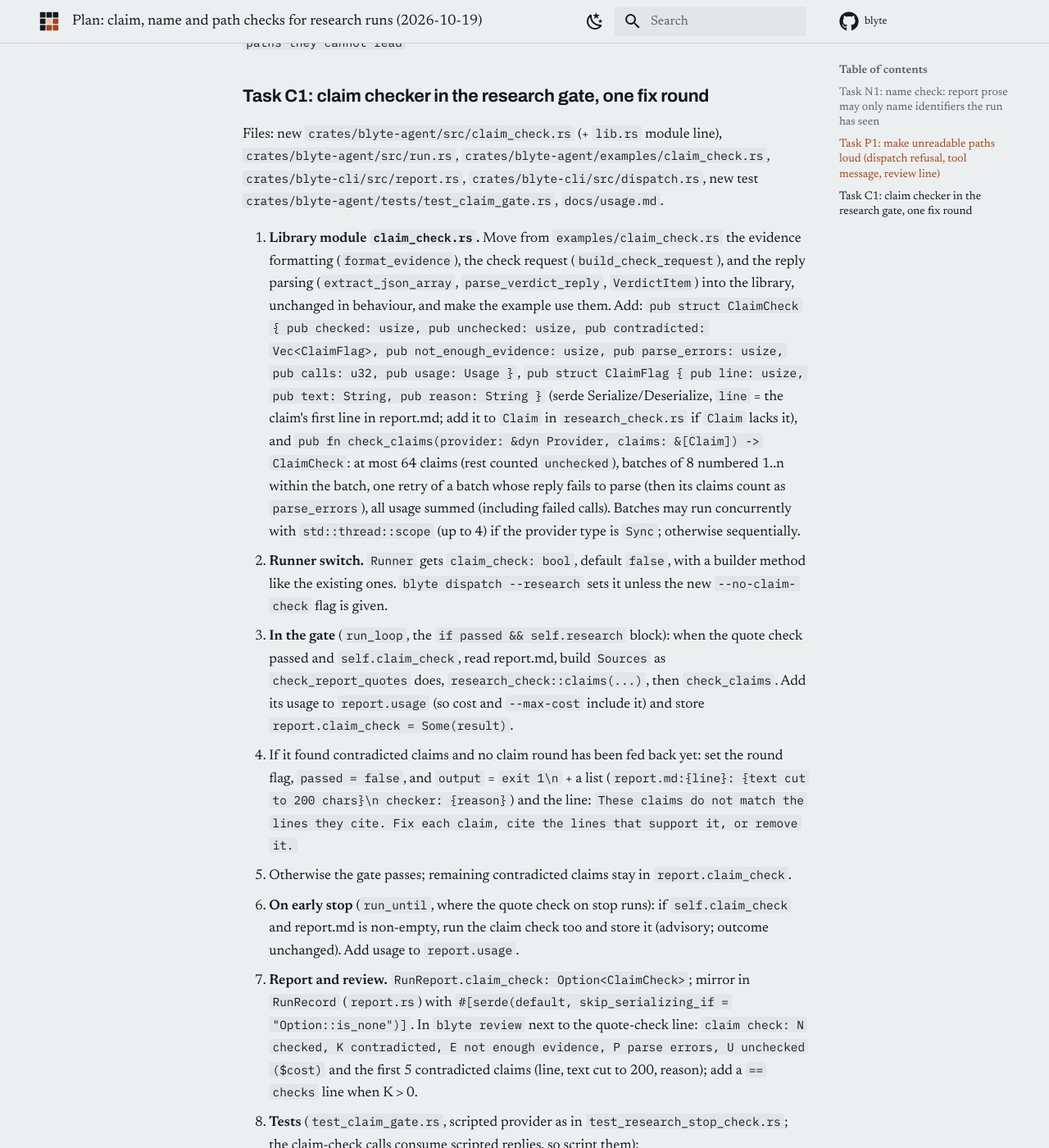
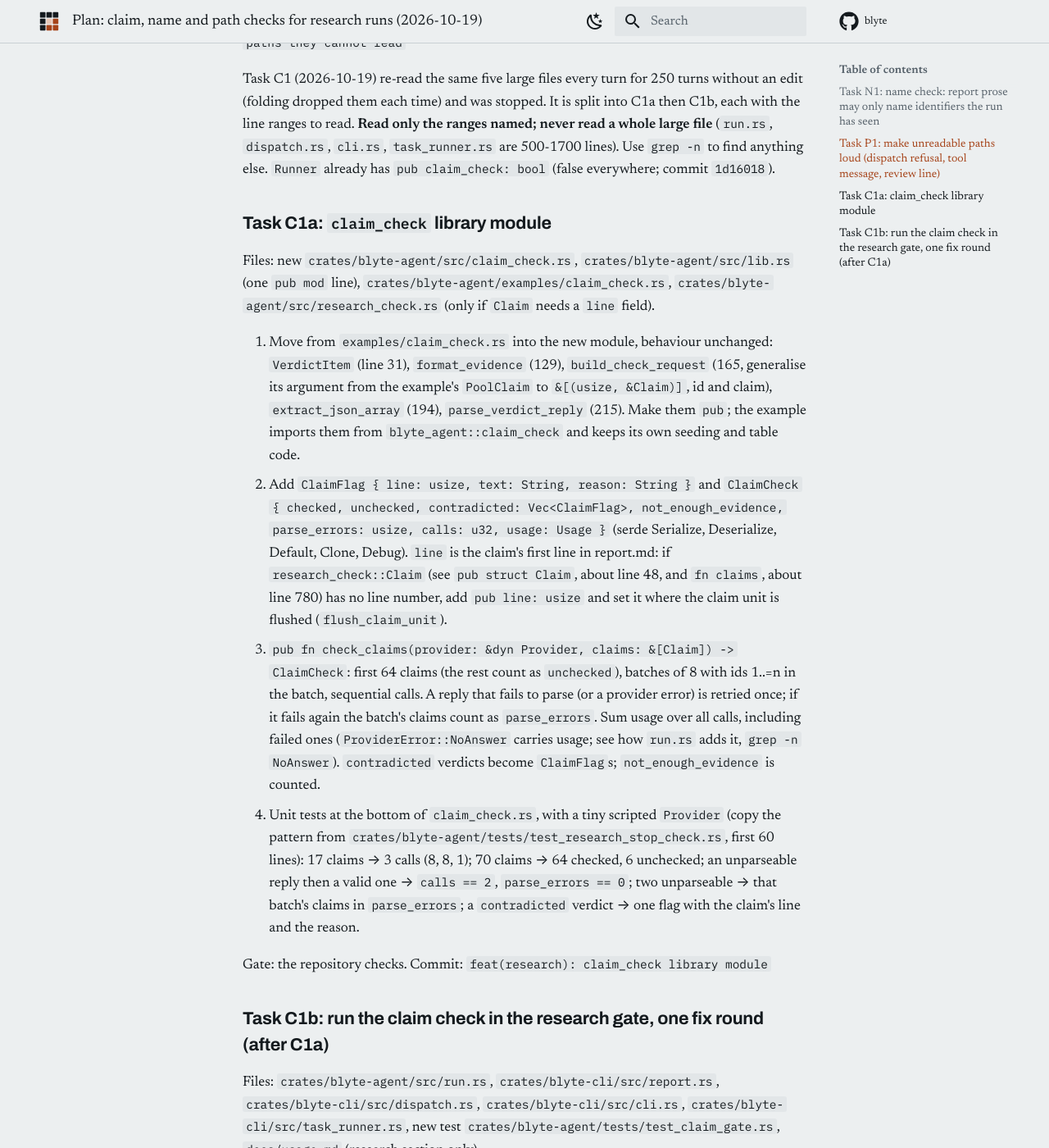
Before and after one commit to dnf0/blyte, an MkDocs documentation site: the page built from docs/plans/2026-10-19-claim-check.md, in a window 1280 px wide and 1400 px high, scrolled down 2841 px. Shown: the whole window at 82% size. Built offline with MkDocs 1.6.1 and Material for MkDocs 9.7.7, drawn with Linux system fonts in a browser that asks for light colours; comment, search, counter and statistics services are not loaded; some of the changed text lies outside the part shown.

Commit message:
docs(plan): split C1 into C1a and C1b with read ranges
Co-Authored-By: Claude Opus 5.5 <noreply@anthropic.com>

```diff
--- a/docs/plans/2026-10-19-claim-check.md
+++ b/docs/plans/2026-10-19-claim-check.md
@@ -77,54 +77,88 @@ already builds dispatch args without a provider), `docs/usage.md` (dispatch / `-
 
 Gate: the repository checks. Commit: `feat(dispatch): refuse research runs that name paths they cannot read`
 
-### Task C1: claim checker in the research gate, one fix round
+Task C1 (2026-10-19) re-read the same five large files every turn for 250 turns without an edit
+(folding dropped them each time) and was stopped. It is split into C1a then C1b, each with the
+line ranges to read. **Read only the ranges named; never read a whole large file** (`run.rs`,
+`dispatch.rs`, `cli.rs`, `task_runner.rs` are 500-1700 lines). Use `grep -n` to find anything else.
+`Runner` already has `pub claim_check: bool` (false everywhere; commit `1d16018`).
 
-Files: new `crates/blyte-agent/src/claim_check.rs` (+ `lib.rs` module line), `crates/blyte-agent/src/run.rs`,
-`crates/blyte-agent/examples/claim_check.rs`, `crates/blyte-cli/src/report.rs`,
-`crates/blyte-cli/src/dispatch.rs`, new test `crates/blyte-agent/tests/test_claim_gate.rs`, `docs/usage.md`.
+### Task C1a: `claim_check` library module
 
-1. **Library module `claim_check.rs`.** Move from `examples/claim_check.rs` the evidence formatting
-   (`format_evidence`), the check request (`build_check_request`), and the reply parsing
-   (`extract_json_array`, `parse_verdict_reply`, `VerdictItem`) into the library, unchanged in
-   behaviour, and make the example use them. Add:
-   `pub struct ClaimCheck { pub checked: usize, pub unchecked: usize, pub contradicted: Vec<ClaimFlag>, pub not_enough_evidence: usize, pub parse_errors: usize, pub calls: u32, pub usage: Usage }`,
-   `pub struct ClaimFlag { pub line: usize, pub text: String, pub reason: String }` (serde
-   Serialize/Deserialize, `line` = the claim's first line in report.md; add it to `Claim` in
-   `research_check.rs` if `Claim` lacks it), and
-   `pub fn check_claims(provider: &dyn Provider, claims: &[Claim]) -> ClaimCheck`:
-   at most 64 claims (rest counted `unchecked`), batches of 8 numbered 1..n within the batch, one
-   retry of a batch whose reply fails to parse (then its claims count as `parse_errors`), all usage
-   summed (including failed calls). Batches may run concurrently with `std::thread::scope` (up to
-   4) if the provider type is `Sync`; otherwise sequentially.
-2. **Runner switch.** `Runner` gets `claim_check: bool`, default `false`, with a builder method like
-   the existing ones. `blyte dispatch --research` sets it unless the new `--no-claim-check` flag
-   is given.
-3. **In the gate** (`run_loop`, the `if passed && self.research` block): when the quote check
-   passed and `self.claim_check`, read report.md, build `Sources` as `check_report_quotes` does,
-   `research_check::claims(...)`, then `check_claims`. Add its usage to `report.usage` (so cost
-   and `--max-cost` include it) and store `report.claim_check = Some(result)`.
-   - If it found contradicted claims and no claim round has been fed back yet: set the round flag,
-     `passed = false`, and `output` = `exit 1\n` + a list (`report.md:{line}: {text cut to 200 chars}\n  checker: {reason}`)
-     and the line: `These claims do not match the lines they cite. Fix each claim, cite the lines that support it, or remove it.`
-   - Otherwise the gate passes; remaining contradicted claims stay in `report.claim_check`.
-4. **On early stop** (`run_until`, where the quote check on stop runs): if `self.claim_check` and
-   report.md is non-empty, run the claim check too and store it (advisory; outcome unchanged).
-   Add usage to `report.usage`.
-5. **Report and review.** `RunReport.claim_check: Option<ClaimCheck>`; mirror in `RunRecord`
-   (`report.rs`) with `#[serde(default, skip_serializing_if = "Option::is_none")]`. In `blyte review`
-   next to the quote-check line: `claim check: N checked, K contradicted, E not enough evidence, P parse errors, U unchecked ($cost)`
-   and the first 5 contradicted claims (line, text cut to 200, reason); add a `== checks` line when
-   K > 0.
-6. **Tests** (`test_claim_gate.rs`, scripted provider as in `test_research_stop_check.rs`; the
-   claim-check calls consume scripted replies, so script them):
-   - claim check on, report with one cited claim, checker replies `contradicted` → gate fails once
-     with the claim in the fed-back message; model edits; checker replies `supported` → `Verified`,
-     `claim_check.contradicted` empty;
-   - checker replies `contradicted` both times → second gate passes (`Verified`), `contradicted` has 1;
-   - unparseable checker reply then a valid one → one retry, `parse_errors == 0`, `calls == 2`;
-   - claim check off (default) → no checker calls (scripted replies unchanged from today's tests);
-   - unit tests in `claim_check.rs` for batching (17 claims → 8, 8, 1) and the 64 cap.
-7. **Docs:** in the research section of `docs/usage.md`, a short paragraph: the claim checker, one
+Files: new `crates/blyte-agent/src/claim_check.rs`, `crates/blyte-agent/src/lib.rs` (one `pub mod`
+line), `crates/blyte-agent/examples/claim_check.rs`, `crates/blyte-agent/src/research_check.rs`
+(only if `Claim` needs a `line` field).
+
+1. Move from `examples/claim_check.rs` into the new module, behaviour unchanged: `VerdictItem`
+   (line 31), `format_evidence` (129), `build_check_request` (165, generalise its argument from the
+   example's `PoolClaim` to `&[(usize, &Claim)]`, id and claim), `extract_json_array` (194),
+   `parse_verdict_reply` (215). Make them `pub`; the example imports them from
+   `blyte_agent::claim_check` and keeps its own seeding and table code.
+2. Add `ClaimFlag { line: usize, text: String, reason: String }` and
+   `ClaimCheck { checked, unchecked, contradicted: Vec<ClaimFlag>, not_enough_evidence, parse_errors: usize, calls: u32, usage: Usage }`
+   (serde Serialize, Deserialize, Default, Clone, Debug). `line` is the claim's first line in
+   report.md: if `research_check::Claim` (see `pub struct Claim`, about line 48, and `fn claims`,
+   about line 780) has no line number, add `pub line: usize` and set it where the claim unit is
+   flushed (`flush_claim_unit`).
+3. `pub fn check_claims(provider: &dyn Provider, claims: &[Claim]) -> ClaimCheck`: first 64 claims
+   (the rest count as `unchecked`), batches of 8 with ids 1..=n in the batch, sequential calls. A
+   reply that fails to parse (or a provider error) is retried once; if it fails again the batch's
+   claims count as `parse_errors`. Sum usage over all calls, including failed ones
+   (`ProviderError::NoAnswer` carries usage; see how `run.rs` adds it, `grep -n NoAnswer`).
+   `contradicted` verdicts become `ClaimFlag`s; `not_enough_evidence` is counted.
+4. Unit tests at the bottom of `claim_check.rs`, with a tiny scripted `Provider` (copy the pattern
+   from `crates/blyte-agent/tests/test_research_stop_check.rs`, first 60 lines): 17 claims → 3
+   calls (8, 8, 1); 70 claims → 64 checked, 6 unchecked; an unparseable reply then a valid one →
+   `calls == 2`, `parse_errors == 0`; two unparseable → that batch's claims in `parse_errors`;
+   a `contradicted` verdict → one flag with the claim's line and the reason.
+
+Gate: the repository checks. Commit: `feat(research): claim_check library module`
+
+### Task C1b: run the claim check in the research gate, one fix round (after C1a)
+
+Files: `crates/blyte-agent/src/run.rs`, `crates/blyte-cli/src/report.rs`,
+`crates/blyte-cli/src/dispatch.rs`, `crates/blyte-cli/src/cli.rs`, `crates/blyte-cli/src/task_runner.rs`,
+new test `crates/blyte-agent/tests/test_claim_gate.rs`, `docs/usage.md` (research section only).
+
+1. **run.rs.** `RunReport` (`pub struct RunReport`, about line 107; `quote_problems` at about 136):
+   add `pub claim_check: Option<claim_check::ClaimCheck>` next to `quote_problems`, serialized the
+   same way. Add a helper `fn run_claim_check(&self) -> Option<ClaimCheck>` next to
+   `check_report_quotes` (about line 620; read 600-680): `None` unless `self.claim_check` and
+   report.md is non-empty; build `Sources` exactly as `check_report_quotes` does, call
+   `research_check::claims`, then `claim_check::check_claims(self.provider, ...)`.
+   - **Gate** (read 1035-1070; the block starting `if passed && self.research`): after the quote
+     check, if still `passed`, call `run_claim_check`; add its usage into `report.usage`
+     (input, cached, output, thinking) and store it in `report.claim_check`. If it has
+     contradicted claims and a local `claim_round_done` (declared before the turn loop) is false:
+     set it, `passed = false`, and `output` = `exit 1\n` + one entry per flag
+     (`report.md:{line}: {text cut to 200 chars}\n  checker: {reason}`) + the line
+     `These claims do not match the lines they cite. Fix each claim, cite the lines that support it, or remove it.`
+     Otherwise leave `passed` as is.
+   - **Early stop** (read 715-735; where `report.quote_problems = Some(problems)` is set after
+     `run_loop`): also run `run_claim_check`, add its usage, store it. Outcome unchanged.
+2. **report.rs.** Mirror `quote_problems` (lines about 99, 159, 213): field
+   `claim_check: Option<serde_json::Value>` or the typed struct, `#[serde(default, skip_serializing_if = "Option::is_none")]`, mapped from the run report.
+3. **cli.rs / task_runner.rs / dispatch.rs: the switch.** The solver (`task_runner.rs`, config
+   `research` at about lines 63, 100, 464) gets `claim_check: bool` from a new solver CLI flag
+   `--claim-check` (next to `research`/`allow_read` in the solver's args, `cli.rs` about line 446)
+   and sets `Runner.claim_check` (line 465, currently `claim_check: false`). `blyte dispatch`
+   (`dispatch.rs` about line 557, `cmd.arg("--research")`) also passes `--claim-check` for research
+   unless the new dispatch flag `--no-claim-check` is given (add it next to `no_path_check`,
+   `cli.rs` about line 182).
+4. **Review** (`dispatch.rs`, read 1010-1095, where `quote_problems` is printed): after the
+   quote-check line print
+   `claim check: N checked, K contradicted, E not enough evidence, P parse errors, U unchecked`
+   and the first 5 contradicted claims (`report.md:{line}: {text cut to 200}` and the reason on the
+   next line); add a `checks.flags` line `claim check: K contradicted claims` when K > 0, as the
+   quote check does.
+5. **Tests** (`test_claim_gate.rs`; copy the scripted provider and research runner setup from
+   `test_research_stop_check.rs` and set `claim_check: true`). The checker's calls take scripted
+   replies in order with the worker's, so script them:
+   - checker says `contradicted` → gate fails once and the next request contains the claim; worker
+     rewrites report.md; checker says `supported` → `Verified`, `claim_check` has no flags;
+   - checker says `contradicted` twice → second gate passes, `Verified`, one flag kept;
+   - `claim_check: false` → no checker call (scripted replies as before).
+6. **Docs:** a short paragraph in the research section of `docs/usage.md`: the claim checker, one
    fix round, what review shows, `--no-claim-check`.
 
 Gate: the repository checks. Commit: `feat(research): model claim check in the research gate, one fix round`
```
